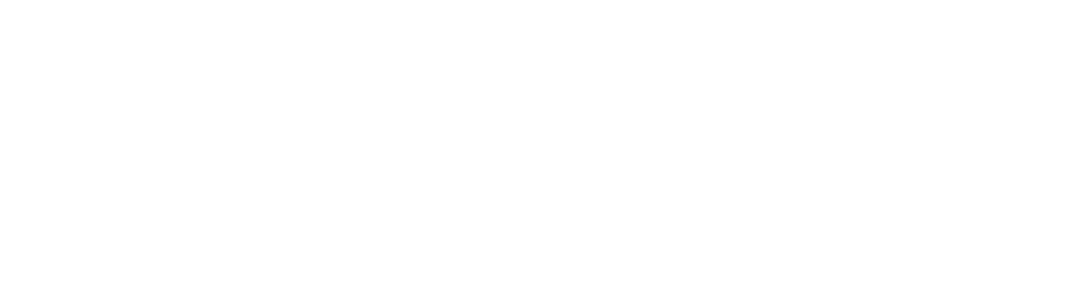
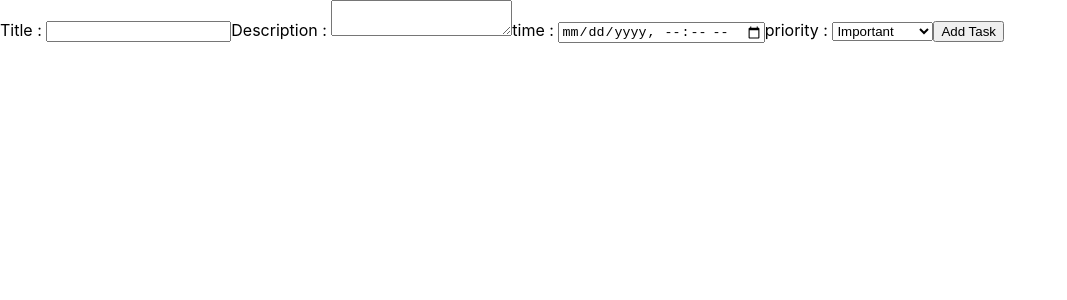
Before and after one commit to GSG-G11/Task-manager-A, a React (Create React App) app: page / in a window 1280 px wide. Shown: the top 300 px of the page, without its empty margins (0-1067 px from the left). Built offline with nearby package versions, Linux system fonts and the light colour scheme.

Commit message:
done with add task component relates #4

```diff
--- a/src/App.js
+++ b/src/App.js
@@ -1,10 +1,49 @@
+import React from 'react';
 import './App.css';
+import AddTasksForm from './components/AddTaskForm';
+class App extends React.Component {
+  state = {
+    title: '',
+    description: '',
+    time: '',
+    priority: '',
+    tasks: [],
+  };
 
-function App() {
-  return (
-    <div className="App">
-    </div>
-  );
+  handleInputChange = ({ target: { value, name } }) => {
+    this.setState({ [name]: value });
+  };
+
+  addTaskToArray = (e) => {
+    e.preventDefault();
+    const { title, description, time, priority } = this.state;
+    const newTask = { title, description, time, priority };
+    this.setState((prevState) => {
+      return {
+        tasks: [...prevState.tasks, newTask],
+        title: '',
+        description: '',
+        time: '',
+        priority: '',
+      };
+    });
+  };
+  render() {
+    const { title, description, time } = this.state;
+    return (
+      <div className="App">
+        <form onSubmit={this.addTaskToArray}>
+          <AddTasksForm
+            handleInputChange={this.handleInputChange}
+            pushTask={this.addTaskToArray}
+            title={title}
+            description={description}
+            time={time}
+          />
+        </form>
+      </div>
+    );
+  }
 }
 
 export default App;
--- a/src/components/AddTaskForm.jsx
+++ b/src/components/AddTaskForm.jsx
@@ -0,0 +1,42 @@
+import React from 'react';
+
+const AddTasksForm = ({
+  handleInputChange,
+  title,
+  description,
+  time,
+}) => {
+  return (
+    <>
+      <label>Title : </label>
+      <input
+        value={title}
+        name="title"
+        type="text"
+        onChange={handleInputChange}
+      />
+      <label>Description : </label>
+      <textarea
+        value={description}
+        name="description"
+        type="text"
+        onChange={handleInputChange}
+      />
+      <label>time : </label>
+      <input
+        value={time}
+        name="time"
+        type="datetime-local"
+        onChange={handleInputChange}
+      />
+      <label>priority : </label>
+      <select name="priority" onChange={handleInputChange}>
+        <option value="important">Important</option>
+        <option value="not-important">not-important</option>
+      </select>
+      <button type='submit'>Add Task</button>
+    </>
+  );
+};
+
+export default AddTasksForm;
```
